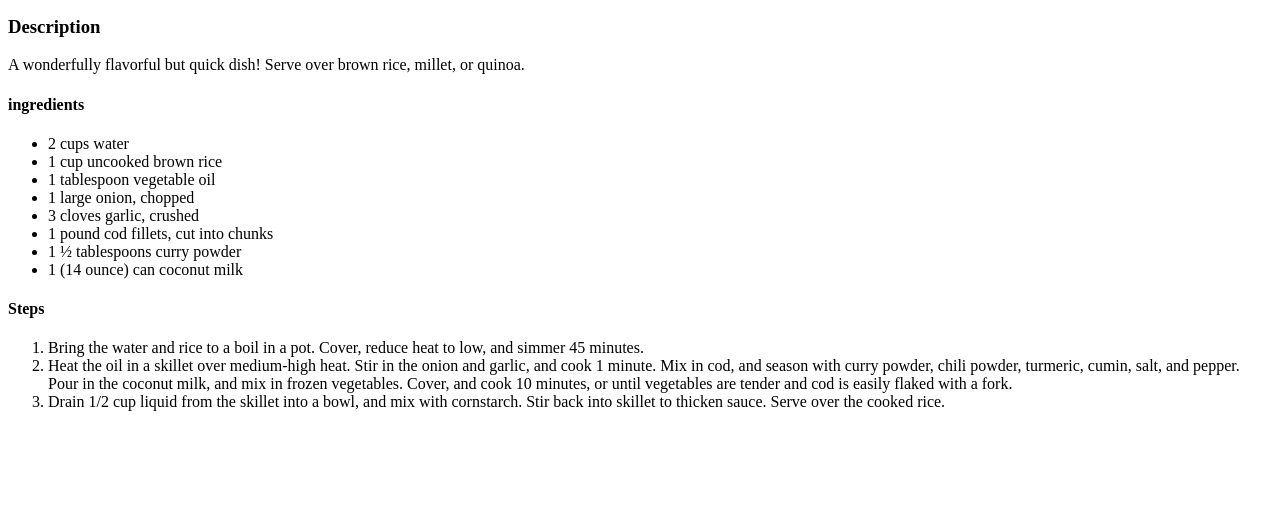
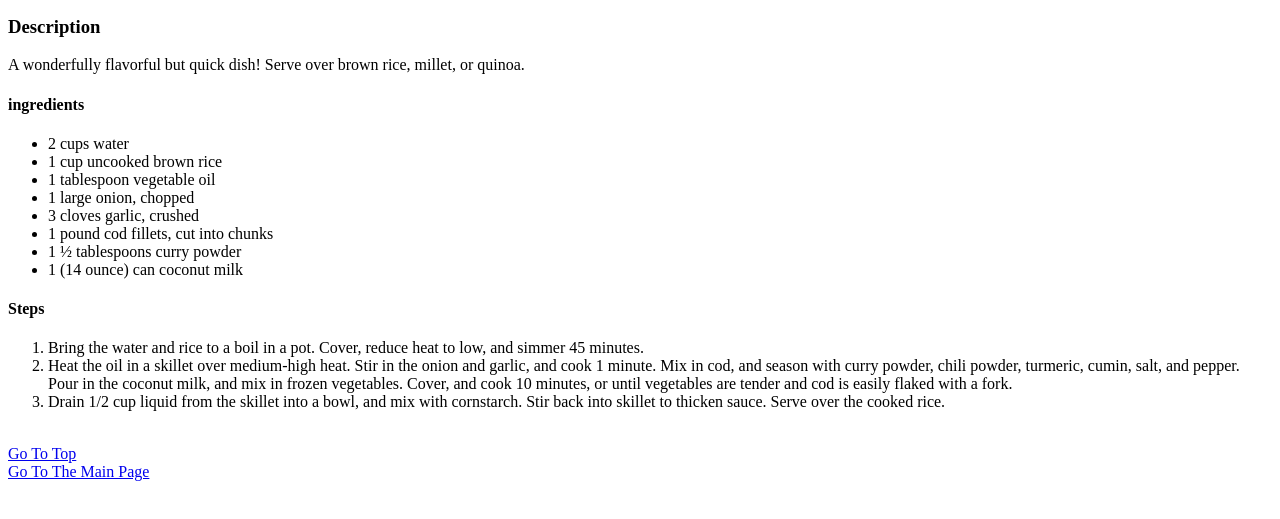
Before and after one commit to adelsabagh/odin-recipes, a plain HTML site: page recipes/fish.html in a window 1280 px wide. Shown: the part 101-620 px from the top of the page. Drawn offline with Linux system fonts and the light colour scheme.

Commit message:
add return to main page feature

```diff
--- a/recipes/fish.html
+++ b/recipes/fish.html
@@ -28,5 +28,10 @@
         <li>Heat the oil in a skillet over medium-high heat. Stir in the onion and garlic, and cook 1 minute. Mix in cod, and season with curry powder, chili powder, turmeric, cumin, salt, and pepper. Pour in the coconut milk, and mix in frozen vegetables. Cover, and cook 10 minutes, or until vegetables are tender and cod is easily flaked with a fork.</li>
         <li>Drain 1/2 cup liquid from the skillet into a bowl, and mix with cornstarch. Stir back into skillet to thicken sauce. Serve over the cooked rice.</li>
     </ol>
+
+    <br>
+    <a href="#">Go To Top</a>
+    <br>
+    <a href="../index.html">Go To The Main Page</a>
 </body>
 </html>
```
Also changed, not shown: recipes/lasagna.html (+5 -0 lines).
